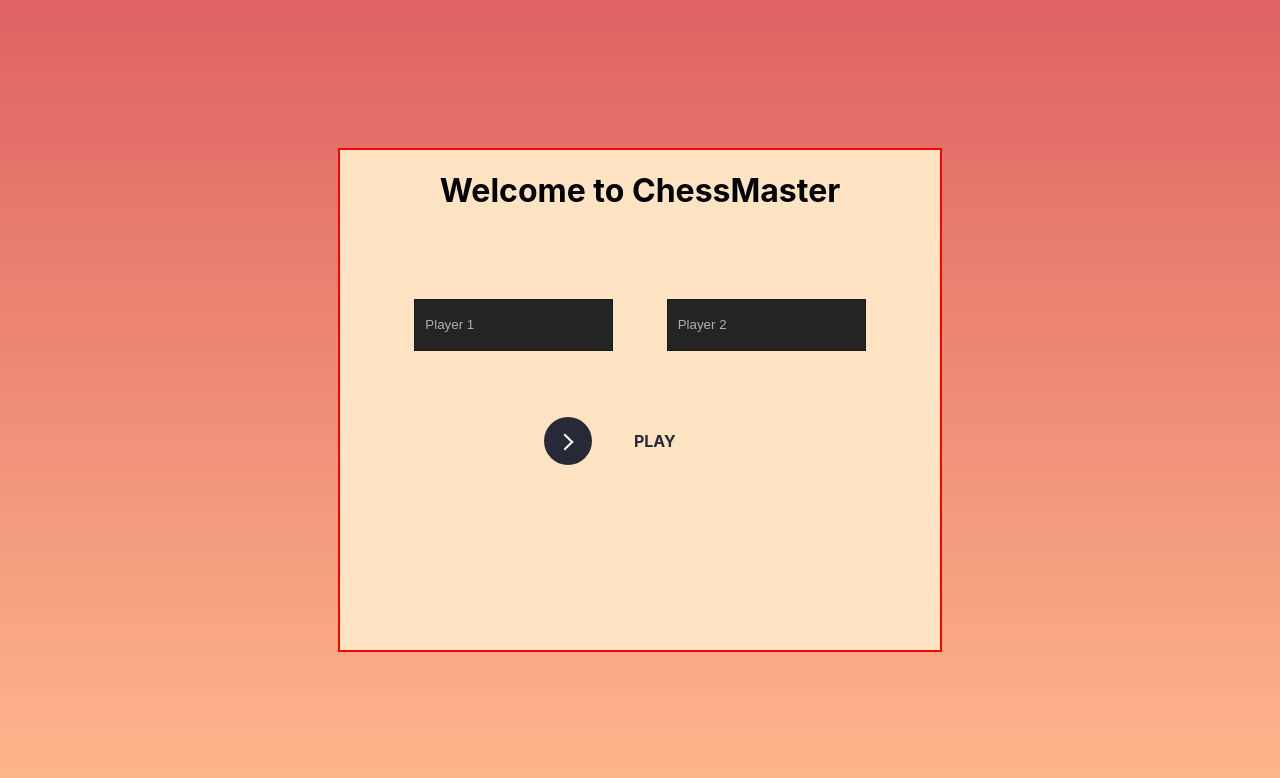
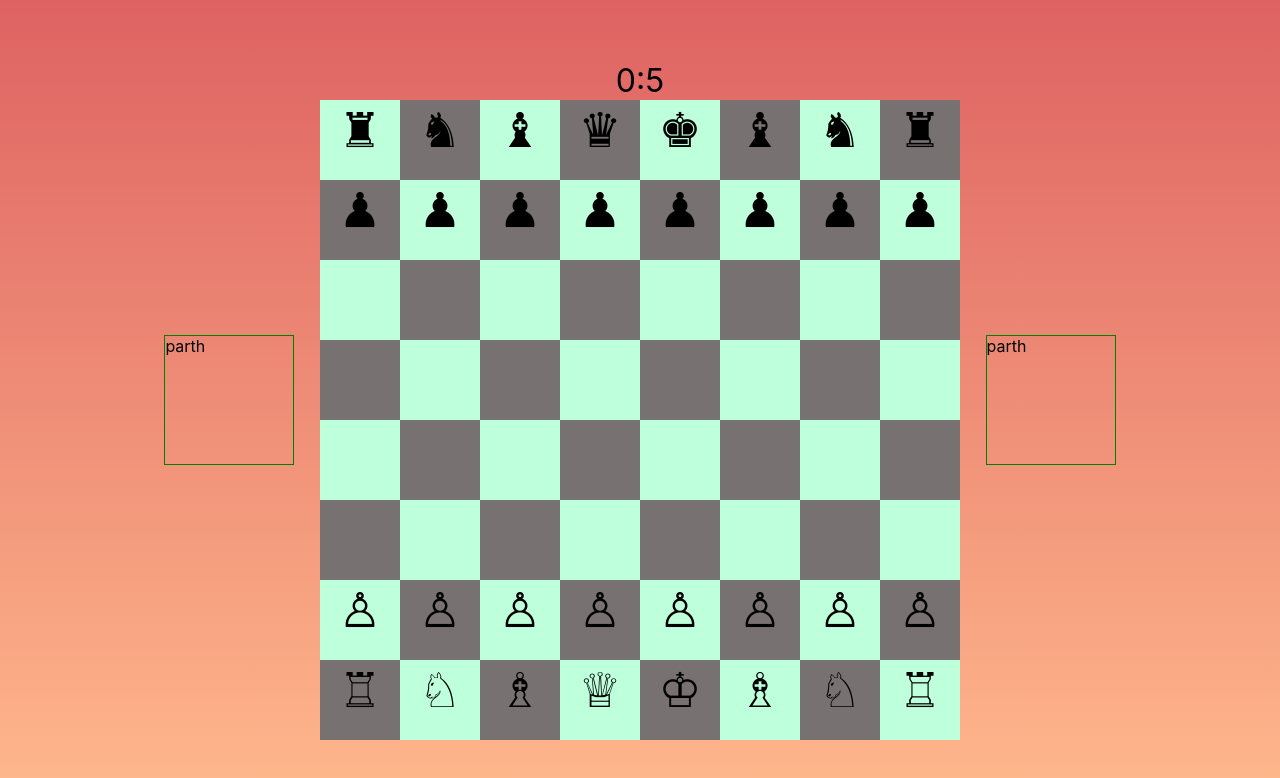
Before and after one commit to manasasurisetti/chess, a React (Create React App) app: page / in a window 1280 px wide. Shown: the top 778 px of the page. Built offline with nearby package versions, Linux system fonts and the light colour scheme.

Commit message:
added player arrays

```diff
--- a/src/App.css
+++ b/src/App.css
@@ -7,7 +7,16 @@
   --bgFormElsFocus: hsl(0, 7%, 20%);
 }
 .container{
-
+  display: flex;
+  flex-direction: row;
+  align-items: center;
+}
+@media only screen and (max-width: 765px), only screen and (max-device-width: 765px) {
+.container{
+  display: flex;
+  flex-direction: column;
+  align-items: center;
+}
 }
 
 .boardContainer{
--- a/src/App.js
+++ b/src/App.js
@@ -4,7 +4,7 @@ import Grid from './grid/grid';
 import { useState } from 'react'
 
 const useNameHook = () => {
-  const [name, setName] = useState('');
+  const [name, setName] = useState('parth');
 
   const handleChange = (e) => {
     setName(e.target.value)
@@ -18,7 +18,7 @@ const useNameHook = () => {
 function App() {
   const coins = ['rook', 'knight', 'bishop', 'queen', 'king', 'bishop', 'knight', 'rook']
   const coinPositions = [];
-  const [gameStarted, setGameStarted] = useState(false);
+  const [gameStarted, setGameStarted] = useState(true);
   const name1 = useNameHook();
   const name2 = useNameHook();
   for (let i = 0; i < 8; i++) {
--- a/src/grid/grid.css
+++ b/src/grid/grid.css
@@ -59,6 +59,12 @@
     font-size: xx-large;
     text-align: center;
 }
+.player{
+    width: 10vw;
+    height: 10vw;
+    border: 1px solid green;
+    margin: 0 2vw;
+}
 @keyframes spin {
     100% {
       transform: rotateZ(360deg);
--- a/src/grid/grid.jsx
+++ b/src/grid/grid.jsx
@@ -165,11 +165,21 @@ function CreateRow(firstCellColor, rowNum, cellDetails){
 
     return(
       <Fragment>
+
+      <div className="player">
+       {player1}
+      </div>
+      <div className="wrapper">
       <div className="timer">
       {timerState.min}:{timerState.sec}
       </div>
       <div className="boardContainer">
+
       {item}
+      </div>
+      </div>
+      <div className="player">
+       {player2}
       </div>
       </Fragment>
 
```
